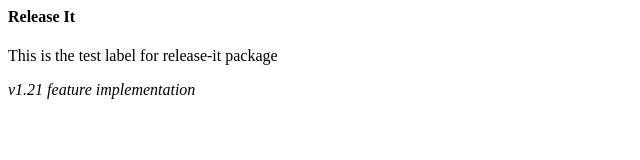
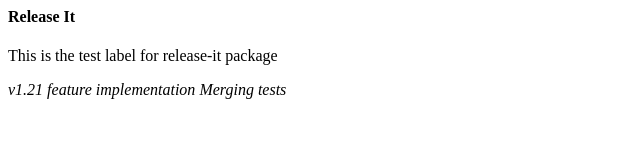
Before and after one commit to alicandirik/automatic-release, a website: page index.html in a window 1280 px wide. Shown: the whole page, without its empty margins (0-640 px from the left). Drawn offline with Linux system fonts and the light colour scheme.

Commit message:
refactor: implements test case for merging

```diff
--- a/index.html
+++ b/index.html
@@ -5,5 +5,6 @@
 
         <p>This is the test label for release-it package</p>
         <em>v1.21 feature implementation</em>
+        <em>Merging tests</em>
     </body>
 </html>
```
